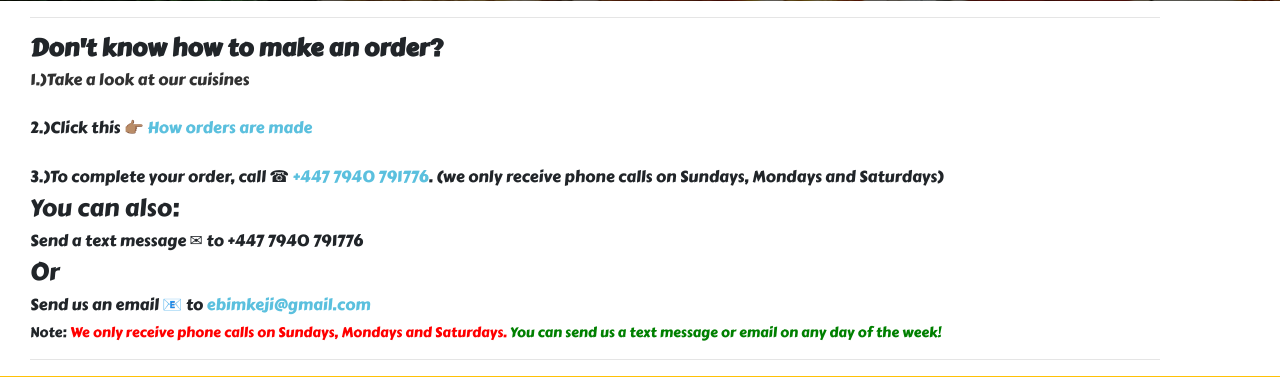
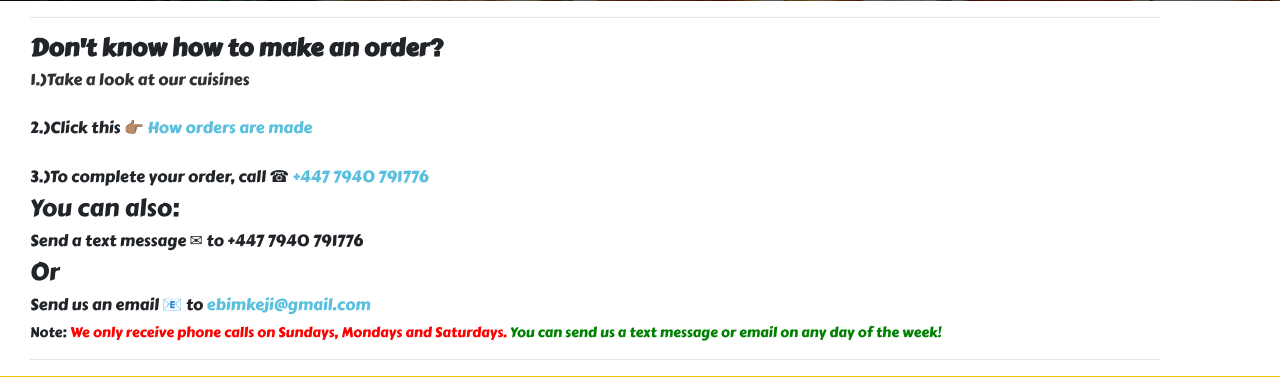
Before and after one commit to EnifeniK/fastfood-project, a Django app: page /order/ in a window 1280 px wide. Shown: the part 628-1005 px from the top of the page. Run offline with Django 3.2, Linux system fonts and the light colour scheme; some libraries are stand-ins or nearby versions.

Commit message:
removed an excess

```diff
--- a/food/templates/food/orders.html
+++ b/food/templates/food/orders.html
@@ -18,7 +18,7 @@
 <br>
 <h6>2.)Click this 👉🏽 <a href="{% url 'objective' %}" style="color:#5bc0de">How orders are made</a></h6>
 <br>
-<h6>3.)To complete your order, call ☎<a href="tel:+4477940791776" style="color:#5bc0de"> +447 7940 791776</a>. (we only receive phone calls on Sundays, Mondays and Saturdays)</h6>
+<h6>3.)To complete your order, call ☎<a href="tel:+4477940791776" style="color:#5bc0de"> +447 7940 791776</a></h6>
 <h4>You can also:</h4>
 <h6>Send a text message ✉ to +447  7940  791776</h6>
         <h4>Or</h4>
```
